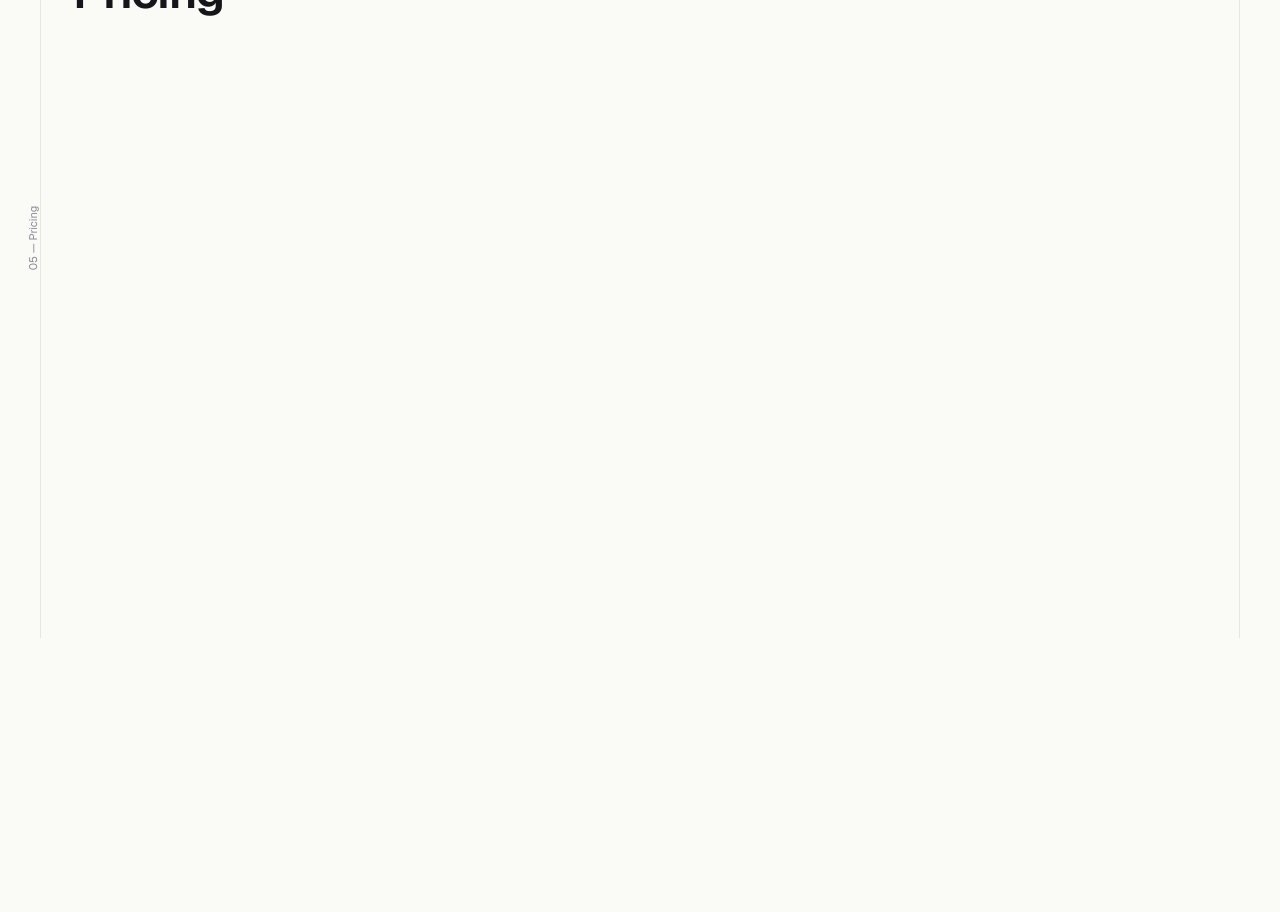
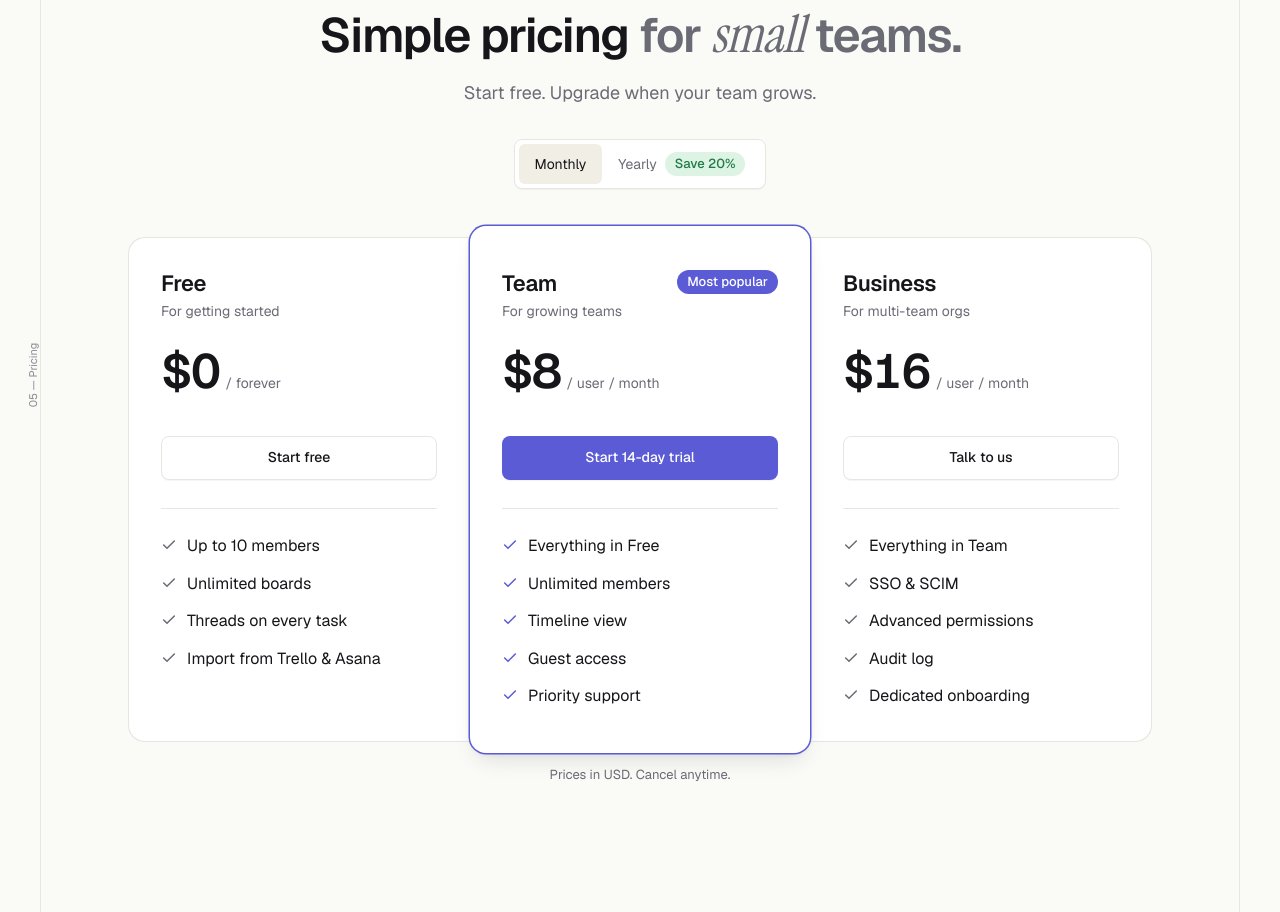
Before and after one commit to kcritesh/novi, a Next.js app: page / in a window 1280 px wide. Shown: the part 5120-6032 px from the top of the page. Before the commit the page ends 5758 px from the top, so only its background shows below. Built offline with nearby package versions, Linux system fonts and the light colour scheme.

Commit message:
feat(pricing): add plans with billing toggle and price roll

```diff
--- a/src/app/page.tsx
+++ b/src/app/page.tsx
@@ -2,8 +2,8 @@ import { Navbar } from "@/components/layout/navbar";
 import { Features } from "@/components/sections/features";
 import { Hero } from "@/components/sections/hero";
 import { HowItWorks } from "@/components/sections/how-it-works";
+import { Pricing } from "@/components/sections/pricing";
 import { ProofGrid } from "@/components/sections/proof-grid";
-import { Heading, Section } from "@/design-system";
 
 export default function Home() {
   return (
@@ -14,9 +14,7 @@ export default function Home() {
         <ProofGrid />
         <Features />
         <HowItWorks />
-        <Section id="pricing" index="05" label="Pricing" containerClassName="min-h-screen">
-          <Heading>Pricing</Heading>
-        </Section>
+        <Pricing />
       </main>
     </>
   );
--- /dev/null
+++ b/src/components/sections/pricing.tsx
@@ -0,0 +1,192 @@
+"use client";
+
+import { useState } from "react";
+import { AnimatePresence, motion } from "motion/react";
+import { Check } from "lucide-react";
+import { toast } from "sonner";
+
+import { Reveal, RevealGroup, RevealItem } from "@/components/motion/reveal";
+import { pricing, type Billing } from "@/content/content";
+import { Button, Em, Heading, Pill, Quiet, Section, Text } from "@/design-system";
+import { rollNumber, spring } from "@/lib/motion";
+import { cn } from "@/lib/utils";
+
+type Plan = (typeof pricing.plans)[number];
+
+function priceFor(plan: Plan, billing: Billing) {
+  const value = billing === "yearly" ? plan.monthly * (1 - pricing.billing.yearlyDiscount) : plan.monthly;
+  const [whole, cents] = value.toFixed(2).split(".");
+  return { whole, cents: cents === "00" ? null : cents };
+}
+
+function BillingToggle({ billing, onChange }: { billing: Billing; onChange: (billing: Billing) => void }) {
+  const options: Billing[] = ["monthly", "yearly"];
+  return (
+    <div
+      role="group"
+      aria-label="Billing period"
+      className="inline-flex items-center rounded-control border border-hairline bg-surface p-1 shadow-hairline"
+    >
+      {options.map((option) => {
+        const selected = billing === option;
+        return (
+          <button
+            key={option}
+            type="button"
+            aria-pressed={selected}
+            onClick={() => onChange(option)}
+            className={cn(
+              "relative inline-flex h-10 cursor-pointer items-center gap-2 rounded-[calc(var(--radius-control)-2px)] px-4 text-label transition-colors duration-fast",
+              selected ? "text-ink" : "text-muted hover:text-ink",
+            )}
+          >
+            {selected && (
+              <motion.span
+                layoutId="billing-pill"
+                transition={spring.snappy}
+                className="absolute inset-0 rounded-[calc(var(--radius-control)-2px)] bg-sand"
+              />
+            )}
+            <span className="relative">{pricing.billing[option]}</span>
+            {option === "yearly" && (
+              <Pill tone="green" className="relative">
+                {pricing.billing.saving}
+              </Pill>
+            )}
+          </button>
+        );
+      })}
+    </div>
+  );
+}
+
+function Price({ plan, billing }: { plan: Plan; billing: Billing }) {
+  const { whole, cents } = priceFor(plan, billing);
+  const direction = billing === "yearly" ? 1 : -1;
+
+  return (
+    <div className="flex items-baseline gap-1.5">
+      <span className="relative inline-flex overflow-hidden text-display-md font-semibold text-ink tabular-nums">
+        <span aria-hidden>$</span>
+        <AnimatePresence mode="popLayout" initial={false} custom={direction}>
+          <motion.span
+            key={`${whole}.${cents}`}
+            custom={direction}
+            variants={rollNumber}
+            initial="enter"
+            animate="center"
+            exit="exit"
+            transition={spring.snappy}
+            className="inline-flex items-start"
+          >
+            <span className="sr-only">$</span>
+            {whole}
+            {cents && <span className="mt-1.5 text-title">.{cents}</span>}
+          </motion.span>
+        </AnimatePresence>
+      </span>
+      <span className="text-label text-muted">/ {plan.unit}</span>
+    </div>
+  );
+}
+
+function PlanCell({
+  plan,
+  billing,
+  position,
+}: {
+  plan: Plan;
+  billing: Billing;
+  position: "first" | "middle" | "last";
+}) {
+  return (
+    <RevealItem
+      className={cn(
+        "relative flex flex-col bg-surface p-6 sm:p-8",
+        position === "first" && "rounded-t-panel lg:rounded-l-panel lg:rounded-tr-none",
+        position === "last" && "rounded-b-panel lg:rounded-r-panel lg:rounded-bl-none",
+        plan.featured && "z-10 rounded-panel shadow-lift ring-[1.5px] ring-accent lg:-my-3 lg:py-11",
+      )}
+    >
+      <div className="flex items-start justify-between gap-3">
+        <div>
+          <h3 className="text-title font-semibold text-ink">{plan.name}</h3>
+          <Text size="label" className="mt-1">
+            {plan.audience}
+          </Text>
+        </div>
+        {plan.featured && <Pill tone="solid">{pricing.popular}</Pill>}
+      </div>
+
+      <div className="mt-6">
+        <Price plan={plan} billing={billing} />
+        <Text size="caption" className="mt-1 h-5">
+          {billing === "yearly" && plan.monthly > 0 ? pricing.billing.yearlyNote : null}
+        </Text>
+      </div>
+
+      <Button
+        variant={plan.featured ? "primary" : "outline"}
+        block
+        className="mt-4"
+        onClick={() =>
+          toast(pricing.toast.title, { description: pricing.toast.description.replace("{plan}", plan.name) })
+        }
+      >
+        {plan.cta}
+      </Button>
+
+      <ul className="mt-7 space-y-3 border-t border-hairline pt-6">
+        {plan.features.map((feature) => (
+          <li key={feature} className="flex items-start gap-2.5 text-body text-ink">
+            <Check
+              aria-hidden
+              className={cn("mt-1 size-4 shrink-0", plan.featured ? "text-accent" : "text-muted")}
+              strokeWidth={2.25}
+            />
+            {feature}
+          </li>
+        ))}
+      </ul>
+    </RevealItem>
+  );
+}
+
+export function Pricing() {
+  const [billing, setBilling] = useState<Billing>("monthly");
+
+  return (
+    <Section id="pricing" index="05" label="Pricing">
+      <Reveal className="mx-auto max-w-2xl text-center">
+        <Pill>{pricing.eyebrow}</Pill>
+        <Heading className="mt-4">
+          {pricing.heading.lead}{" "}
+          <Quiet>
+            {pricing.heading.quietLead} <Em>{pricing.heading.emphasis}</Em> {pricing.heading.quietTail}
+          </Quiet>
+        </Heading>
+        <Text size="body-lg" className="mt-4">
+          {pricing.support}
+        </Text>
+        <div className="mt-8">
+          <BillingToggle billing={billing} onChange={setBilling} />
+        </div>
+      </Reveal>
+
+      <RevealGroup className="mx-auto mt-12 grid max-w-5xl gap-px rounded-panel border border-hairline bg-hairline lg:grid-cols-3">
+        {pricing.plans.map((plan, index) => (
+          <PlanCell
+            key={plan.id}
+            plan={plan}
+            billing={billing}
+            position={index === 0 ? "first" : index === pricing.plans.length - 1 ? "last" : "middle"}
+          />
+        ))}
+      </RevealGroup>
+
+      <Text size="caption" className="mt-6 text-center">
+        {pricing.footnote}
+      </Text>
+    </Section>
+  );
+}
--- a/src/content/content.ts
+++ b/src/content/content.ts
@@ -291,3 +291,70 @@ export const howItWorks = {
     },
   },
 } as const;
+
+export type Billing = "monthly" | "yearly";
+
+export const pricing = {
+  eyebrow: "Pricing",
+  heading: { lead: "Simple pricing", quietLead: "for", emphasis: "small", quietTail: "teams." },
+  support: "Start free. Upgrade when your team grows.",
+  billing: {
+    monthly: "Monthly",
+    yearly: "Yearly",
+    saving: "Save 20%",
+    yearlyDiscount: 0.2,
+    yearlyNote: "Billed yearly",
+  },
+  popular: "Most popular",
+  footnote: "Prices in USD. Cancel anytime.",
+  toast: { title: "You're early!", description: "Novi is a demo. Picked plan: {plan}." },
+  plans: [
+    {
+      id: "free",
+      name: "Free",
+      audience: "For getting started",
+      monthly: 0,
+      unit: "forever",
+      cta: "Start free",
+      featured: false,
+      features: [
+        "Up to 10 members",
+        "Unlimited boards",
+        "Threads on every task",
+        "Import from Trello & Asana",
+      ],
+    },
+    {
+      id: "team",
+      name: "Team",
+      audience: "For growing teams",
+      monthly: 8,
+      unit: "user / month",
+      cta: "Start 14-day trial",
+      featured: true,
+      features: [
+        "Everything in Free",
+        "Unlimited members",
+        "Timeline view",
+        "Guest access",
+        "Priority support",
+      ],
+    },
+    {
+      id: "business",
+      name: "Business",
+      audience: "For multi-team orgs",
+      monthly: 16,
+      unit: "user / month",
+      cta: "Talk to us",
+      featured: false,
+      features: [
+        "Everything in Team",
+        "SSO & SCIM",
+        "Advanced permissions",
+        "Audit log",
+        "Dedicated onboarding",
+      ],
+    },
+  ],
+} as const;
--- a/src/lib/motion.ts
+++ b/src/lib/motion.ts
@@ -46,6 +46,12 @@ export function stagger(gap = 0.06, delayChildren = 0): Variants {
   };
 }
 
+export const rollNumber: Variants = {
+  enter: (direction: number) => ({ y: `${-60 * direction}%`, opacity: 0 }),
+  center: { y: "0%", opacity: 1 },
+  exit: (direction: number) => ({ y: `${60 * direction}%`, opacity: 0 }),
+};
+
 export const inViewOnce = { once: true, margin: "0px 0px -12% 0px" } as const;
 
 export const menuItem: Variants = {
```
